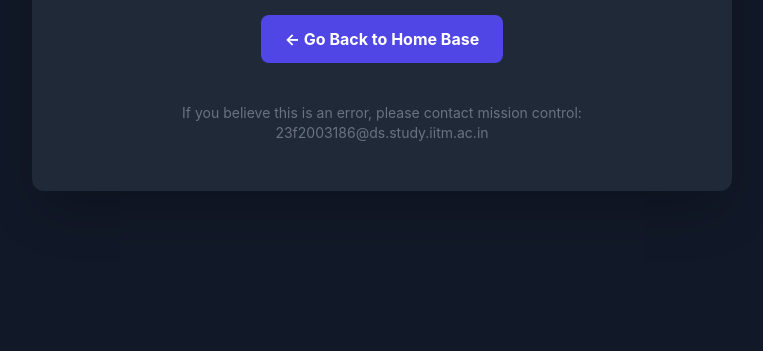
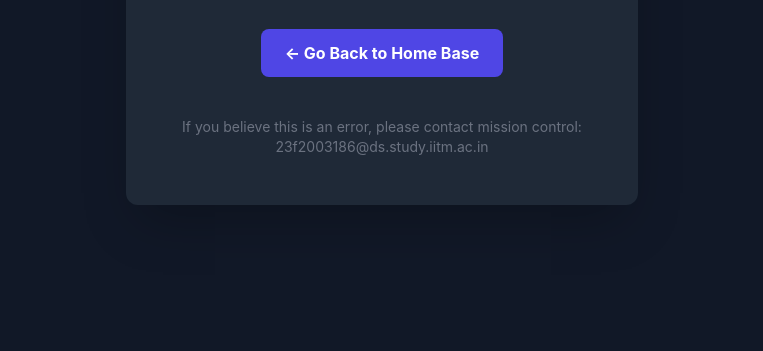
Before and after one commit to bcvinay8072/TDS_GA_EXTRA_Q6, a plain HTML site: page 404.html in a window 1280 px wide. Shown: the part 449-800 px from the top of the page, without its empty margins (258-1021 px from the left). Drawn offline with nearby package versions, Linux system fonts and the light colour scheme.

Commit message:
Update 404.html

```diff
--- a/404.html
+++ b/404.html
@@ -4,24 +4,31 @@
     <meta charset="UTF-8">
     <meta name="viewport" content="width=device-width, initial-scale=1.0">
     <title>404 - Page Not Found</title>
+    <!-- Load Tailwind CSS -->
     <script src="https://cdn.tailwindcss.com"></script>
     <style>
         body { font-family: 'Inter', sans-serif; }
     </style>
 </head>
 <body class="bg-gray-900 text-white min-h-screen flex items-center justify-center text-center">
-    <div class="p-12 bg-gray-800 rounded-xl shadow-2xl">
+    <div class="p-12 bg-gray-800 rounded-xl shadow-2xl max-w-lg mx-4">
+        <!-- Creative 404 elements -->
         <h1 class="text-9xl font-bold text-indigo-500 mb-4">404</h1>
         <h2 class="text-3xl font-semibold mb-4">Oops! You're lost in space.</h2>
         <p class="text-lg text-gray-300 mb-8">
             The page you're looking for seems to have drifted beyond our sensors.
         </p>
 
+        <!-- Navigation back to home page -->
         <a href="/"
            class="inline-block bg-indigo-600 hover:bg-indigo-700 text-white font-bold py-3 px-6 rounded-lg transition duration-300">
            ← Go Back to Home Base
         </a>
 
+        <!--
+          FIXED: The email is now in a plain <p> tag
+          without the <!--email_off comments.
+        -->
         <p class="text-gray-500 mt-10 text-sm">
             If you believe this is an error, please contact mission control:
             <br>
```
